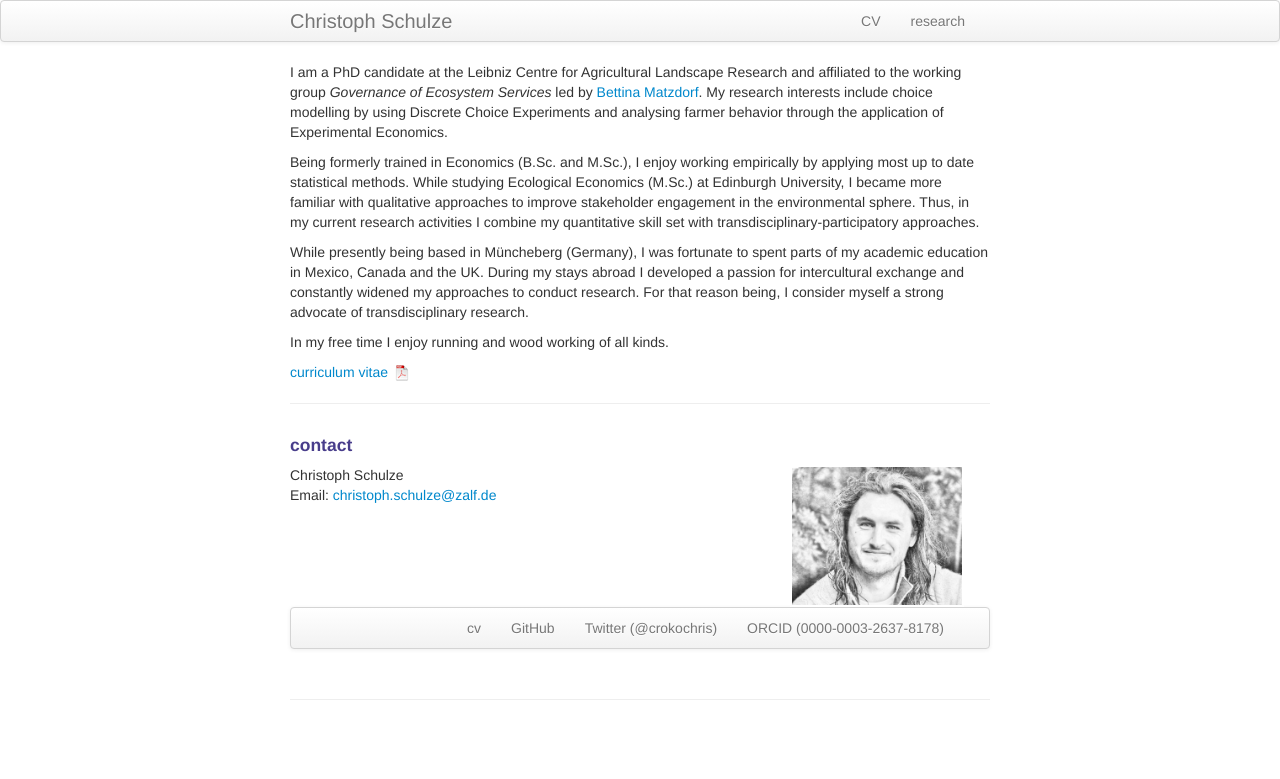
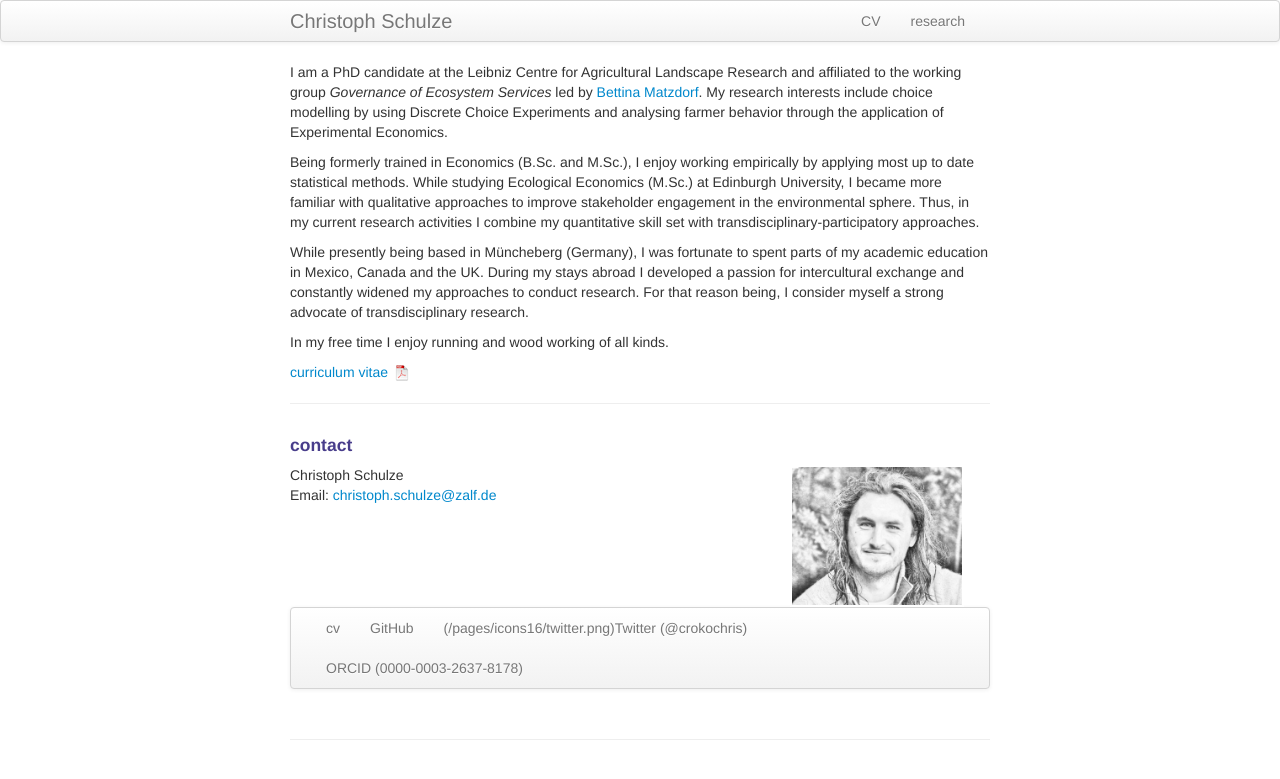
Before and after one commit to crokology/crokology.github.io, a Jekyll site: the page built from index.md, in a window 1280 px wide. Shown: the top 779 px of the page. Built offline with Jekyll 4.4.1, drawn with Linux system fonts in a browser that asks for light colours.

Commit message:
Update index.md

```diff
--- a/index.md
+++ b/index.md
@@ -41,7 +41,7 @@ In my free time I enjoy running and wood working of all kinds.
       <ul class="nav">
           <li><a href="{{ BASE_PATH }}/assets/CV.pdf">cv</a></li>
           <li><a href="https://github.com/crokology">GitHub</a></li>
-          <li><a href="https://twitter.com/crokochris">Twitter (@crokochris)</a></li>
+          <li><a href="https://twitter.com/crokochris">({{ BASE_PATH }}/pages/icons16/twitter.png)Twitter (@crokochris)</a></li>
           <li><a href="https://orcid.org/0000-0003-2637-8178">ORCID (0000-0003-2637-8178)</a></li>
       </ul>
   </div>
```
